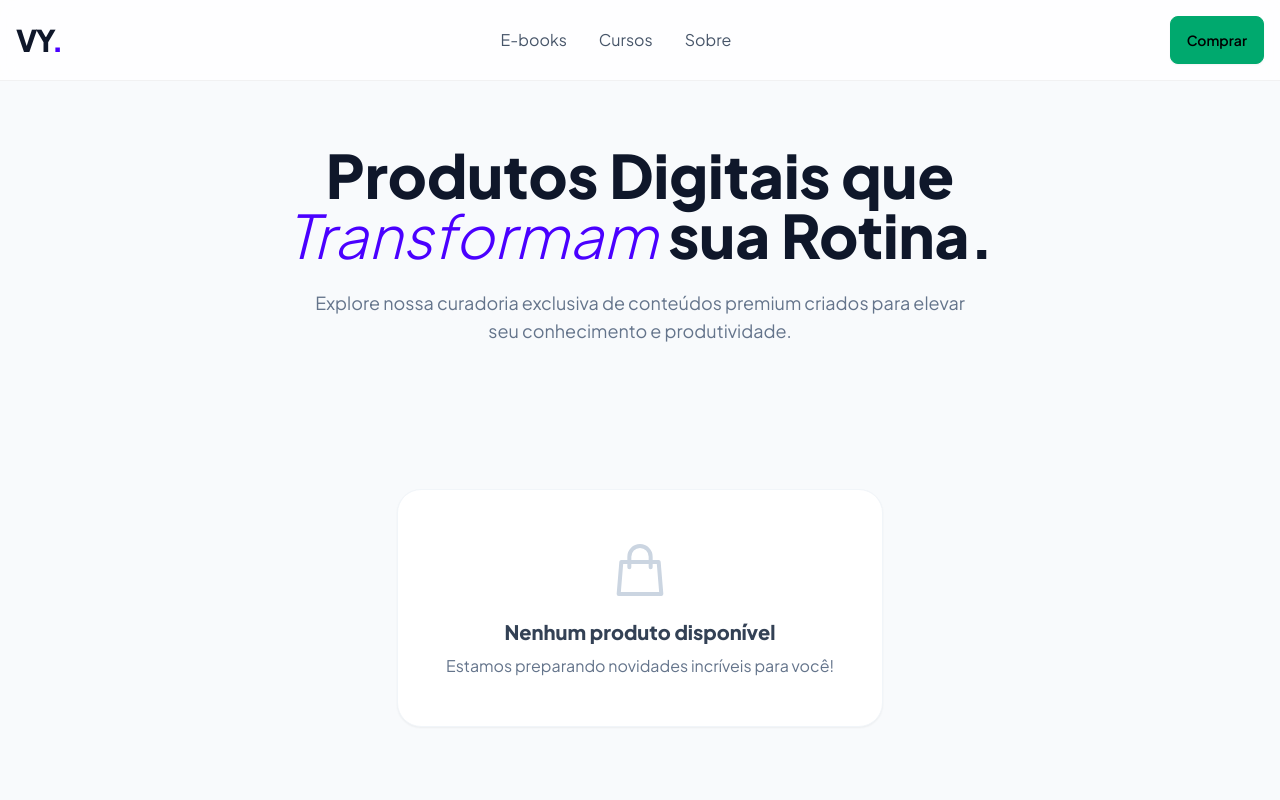
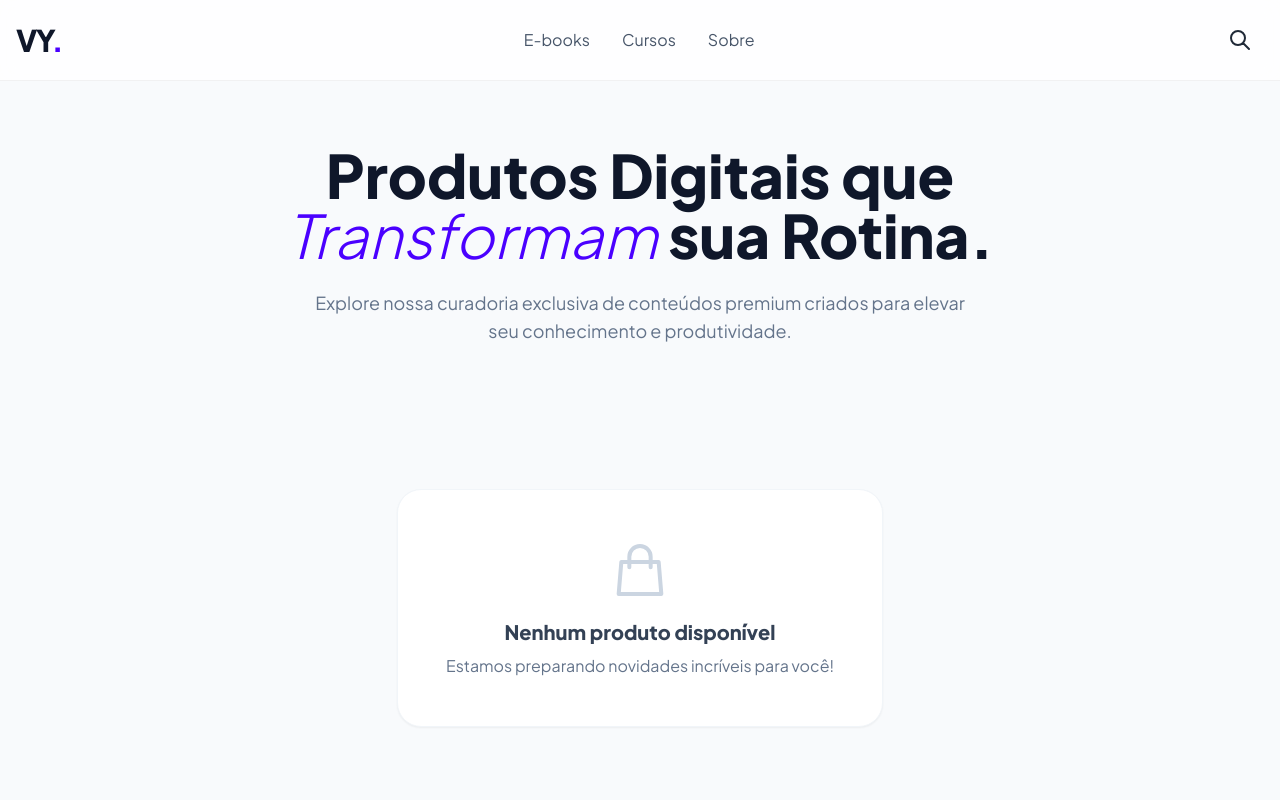
Before and after one commit to vynegocios8/vy-loja, a plain HTML site: page index.html in a window 1280 px wide. Shown: the top 800 px of the page. Drawn offline with nearby package versions, Linux system fonts and the light colour scheme.

Commit message:
Update index.html

```diff
--- a/index.html
+++ b/index.html
@@ -36,9 +36,8 @@
                 <a href="#" class="hover:text-primary transition-colors">Cursos</a>
                 <a href="#" class="hover:text-primary transition-colors">Sobre</a>
             </div>
-            <button onclick="window.location.href='https://vynegocios8.github.io/vy-loja/pagamento.html'"
-                    class="btn btn-success">
-              Comprar
+            <button class="btn btn-ghost btn-circle">
+                <svg xmlns="http://www.w3.org/2000/svg" class="h-6 w-6" fill="none" viewBox="0 0 24 24" stroke="currentColor"><path stroke-linecap="round" stroke-linejoin="round" stroke-width="2" d="M21 21l-6-6m2-5a7 7 0 11-14 0 7 7 0 0114 0z" /></svg>
             </button>
 
         </div>
```
